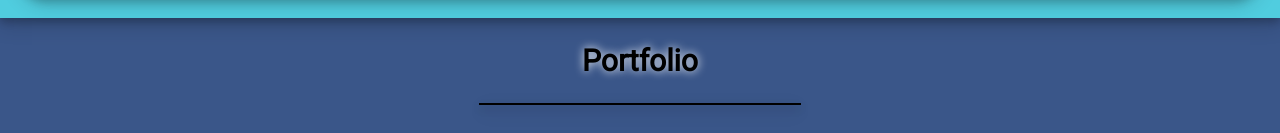
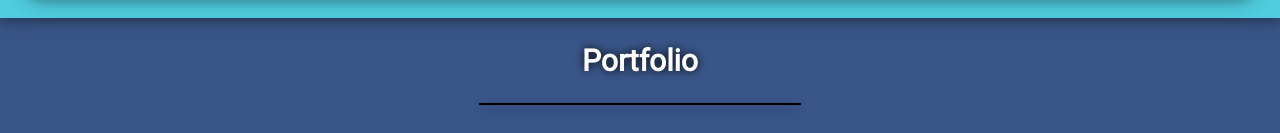
Before and after one commit to jordanlope/Portfolio, a plain HTML site: page index.html in a window 1280 px wide. Shown: the part 507-640 px from the top of the page. Drawn offline with Linux system fonts and the light colour scheme.

Commit message:
CSS Style fix

```diff
--- a/index.html
+++ b/index.html
@@ -46,7 +46,7 @@
             </div>
         </section>
         <section id="portfolio">
-            <h1>Portfolio</h1>
+            <h1 id='portfolio-header'>Portfolio</h1>
             <hr class="header-line">
             <ul>
                 <li>
--- a/styles.css
+++ b/styles.css
@@ -200,9 +200,10 @@ main #portfolio ul li {
     /* box-shadow: 0 4px 8px 0 rgba(0, 0, 0, 0.2), 0 6px 20px 0 rgba(0, 0, 0, 0.19); */
 }
 
-/* .portfolio-head-text {
-    color: black;
-} */
+#portfolio-header {
+    color: white;
+    text-shadow: black 0px 0px 10px;
+}
 
 .content {
     border: 1px black solid;
```
